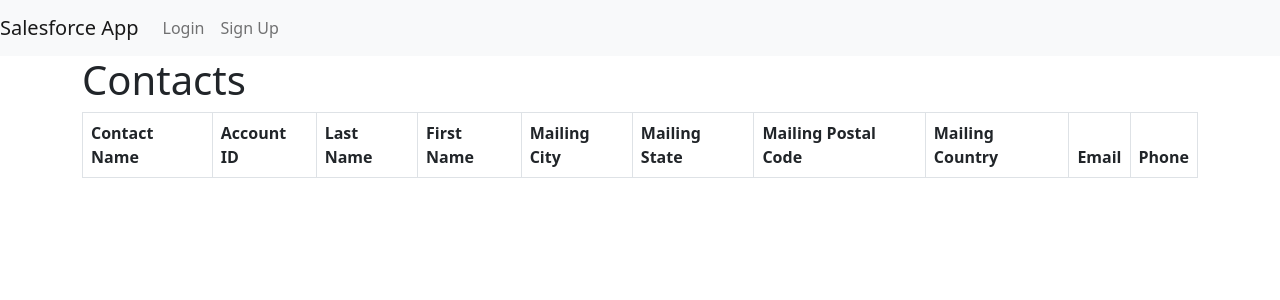
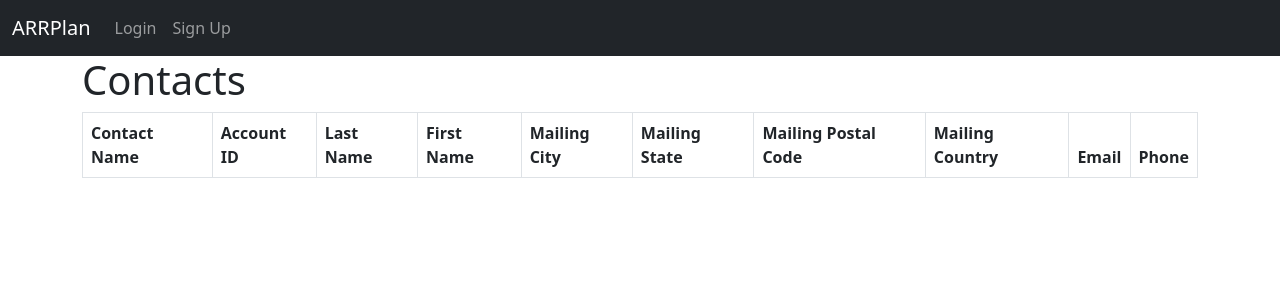
Before and after one commit to contactatfp/ARRmy---Top-Of-The-Funnel, a Flask app: page /contacts in a window 1280 px wide. Shown: the top 300 px of the page. Run offline with Flask 3, Linux system fonts and the light colour scheme; data that the repository does not hold is empty; some libraries are stand-ins or nearby versions.

Commit message:
scrollX, color UI

```diff
--- a/templates/base.html
+++ b/templates/base.html
@@ -3,7 +3,7 @@
 <head>
     <meta charset="UTF-8">
     <meta name="viewport" content="width=device-width, initial-scale=1.0">
-    <title>{% block title %}My App{% endblock %}</title>
+    <title>{% block title %}ARRPlan{% endblock %}</title>
     <!-- Add Bootstrap CSS -->
     <link href="https://cdn.jsdelivr.net/npm/bootstrap@5.1.3/dist/css/bootstrap.min.css" rel="stylesheet" integrity="sha384-1BmE4kWBq78iYhFldvKuhfTAU6auU8tT94WrHftjDbrCEXSU1oBoqyl2QvZ6jIW3" crossorigin="anonymous">
     <link rel="stylesheet" href="https://cdnjs.cloudflare.com/ajax/libs/datatables.net-bs5/1.13.6/dataTables.bootstrap5.min.css" integrity="sha512-lh4coC5XUFMaH3vP6Xx6Rab4J0rm4ojKwQKZoawqk325K9e2PMGf2GZreDeYnetVTIoWpYsEphDS0Zy0QFYOFQ==" crossorigin="anonymous" referrerpolicy="no-referrer" />
@@ -15,8 +15,9 @@
 <body>
 
 <!-- Navigation -->
-<nav class="navbar navbar-expand-lg navbar-light bg-light">
-    <a class="navbar-brand" href="{{ url_for('index') }}">Salesforce App</a>
+<nav class="navbar sticky-top navbar-expand-lg navbar-dark bg-dark">
+    <div class="container-fluid">
+        <a class="navbar-brand" href="{{ url_for('index') }}">ARRPlan</a>
         <button class="navbar-toggler" type="button" data-bs-toggle="collapse" data-bs-target="#navbarNav" aria-controls="navbarNav" aria-expanded="false" aria-label="Toggle navigation">
             <span class="navbar-toggler-icon"></span>
         </button>
@@ -50,16 +51,17 @@
                 {% endif %}
             </ul>
         </div>
+    </div>
 </nav>
 
 
 
 
 <!-- Content -->
-<div>
+
     {% block content %}{% endblock %}
     <br><br>
-</div>
+
 
 {#<!-- Add Bootstrap JS and jQuery -->#}
 <!--{#<script src="https://ajax.googleapis.com/ajax/libs/jquery/3.6.0/jquery.min.js"></script>#}-->
```
Also changed, not shown: templates/sdr_dashboard.html (+26 -15 lines), instance/sfdc.db. Lines whose indentation alone changed are shown as unchanged.
